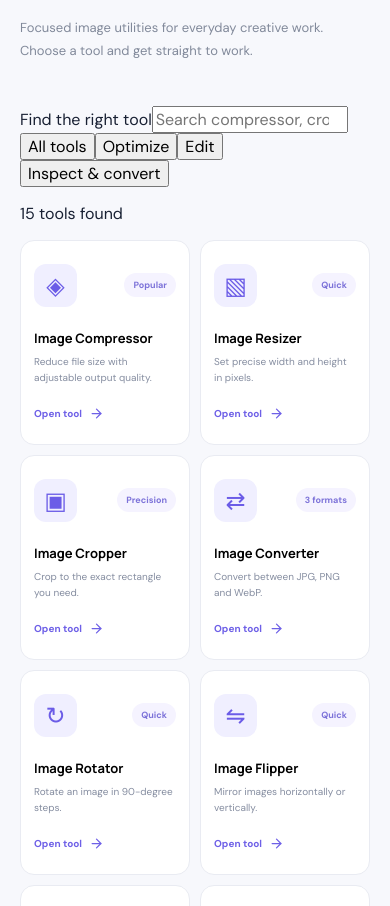
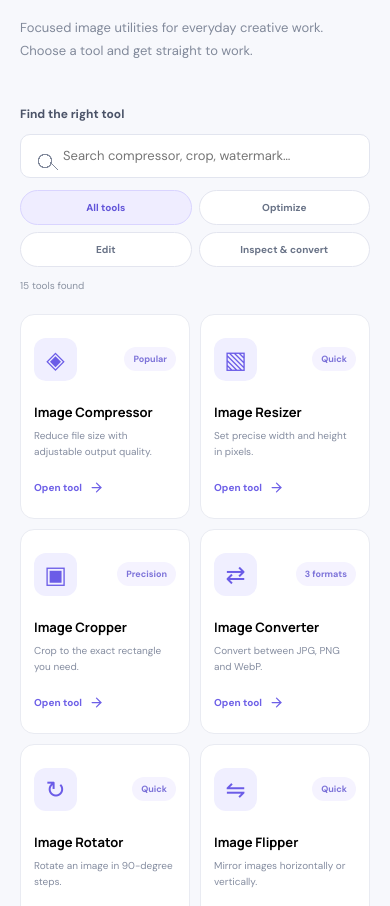
Before and after one commit to Hard-Worker-Dev/PixelTools, a React (Vite) app: page / in a window 390 px wide. Shown: the part 1146-2052 px from the top of the page. Built offline with nearby package versions, Linux system fonts and the light colour scheme.

Commit message:
Polish tool discovery, guided workspace and result panels

```diff
--- a/src/styles.css
+++ b/src/styles.css
@@ -30,3 +30,56 @@
 }
 
 footer .footer-links{display:flex;align-items:center;gap:14px}footer .footer-links a{font-size:10px;color:#737c90;font-weight:600}footer .footer-links a:hover{color:#6657e8}@media(max-width:560px){footer .footer-links{order:4;flex-basis:100%;justify-content:flex-start;flex-wrap:wrap}}
+/* Discoverability, step-by-step workflow and clearer feedback */
+:focus-visible{outline:3px solid #9388ff!important;outline-offset:3px}
+.tool-discovery{display:grid;grid-template-columns:minmax(0,1fr) auto;align-items:end;gap:12px 20px;margin:26px 0 22px}
+.tool-search-label{grid-column:1/-1;font-size:12px;font-weight:700;color:#4b5368}
+.tool-search{width:100%;min-height:46px;border:1px solid #e2e5ef;border-radius:10px;background:#fff;padding:0 15px 0 42px;color:#273149;font-size:13px;background-image:radial-gradient(circle at 19px 20px,transparent 6px,#81899b 6px,#81899b 7px,transparent 7.5px),linear-gradient(45deg,transparent 46%,#81899b 46%,#81899b 55%,transparent 56%);background-size:28px 28px,8px 8px;background-position:5px 6px,29px 27px;background-repeat:no-repeat}
+.tool-search:focus{outline:3px solid #9388ff30;border-color:#9a91f3}
+.tool-filters{display:flex;flex-wrap:wrap;gap:7px}
+.filter-chip,.size-chip{border:1px solid #e3e5ef;border-radius:24px;padding:8px 12px;background:#fff;color:#697387;font-size:10px;font-weight:700;cursor:pointer;white-space:nowrap}
+.filter-chip.active,.size-chip.selected{background:#efedff;border-color:#d9d4ff;color:#6255d9}
+.filter-chip:hover,.size-chip:hover{border-color:#bdb6ff;color:#6255d9}
+.tool-count{grid-column:1/-1;margin:0;color:#8b93a2;font-size:10px}
+.empty-tools{padding:32px;border:1px dashed #dedfee;border-radius:12px;text-align:center;color:#7e8798;font-size:13px}
+.workflow-steps{display:flex;align-items:center;gap:10px;padding:12px 14px;margin:-6px 0 18px;background:#f8f8fc;border:1px solid #eff0f5;border-radius:10px}
+.workflow-steps span{display:flex;align-items:center;gap:7px;color:#9aa1af;font-size:10px;font-weight:650}
+.workflow-steps span b{width:22px;height:22px;border-radius:50%;background:#e9ebf2;color:#747e91;display:grid;place-items:center;font-size:10px}
+.workflow-steps span.current{color:#6457dc}
+.workflow-steps span.current b{background:#eae7ff;color:#6355dd}
+.workflow-steps span.done b{background:#e1f5ee;color:#289977}
+.modal-subtitle{font-size:11px;color:#828b9c;margin:6px 0 0;max-width:400px;line-height:1.5}
+.tool-modal{max-height:calc(100vh - 40px);overflow:auto}
+.settings-panel{min-width:0}
+.settings-panel label{line-height:1.5}
+.ratio-lock{margin:4px 0 9px}
+.quick-sizes,.crop-ratios{display:flex;align-items:center;flex-wrap:wrap;gap:7px;margin:2px 0 8px}
+.quick-sizes>span{font-size:10px;color:#8790a0;margin-right:2px}
+.size-chip{padding:7px 10px;font-size:9px}
+.result-preview{display:block;width:100%;max-height:180px;object-fit:contain;background:#fff;border:1px solid #e5e8f0;border-radius:9px;margin:12px 0}
+.result-sizes{display:flex;align-items:center;gap:8px;flex-wrap:wrap}
+.result-sizes span{display:flex;align-items:center;gap:5px}
+.result-savings{font-size:10px!important;font-weight:750;color:#308e73!important;margin:0 0 10px!important}
+.metadata-privacy{margin:0;padding:12px;background:#fff8e8;color:#806331;font-size:10px;line-height:1.65}
+.preview-caption{word-break:break-word}
+.change-file{min-height:34px}
+.dropzone{outline-offset:4px}
+.tool-card:focus-visible{border-color:#9288f0}
+@media(max-width:850px){
+  .tool-discovery{grid-template-columns:1fr;align-items:start}
+  .tool-filters{grid-row:3}
+  .tool-count{grid-row:4}
+}
+@media(max-width:560px){
+  .workflow-steps{gap:5px;padding:10px 8px;justify-content:space-between}
+  .workflow-steps span{font-size:9px;gap:4px}
+  .workflow-steps span b{width:19px;height:19px}
+  .tool-filters{display:grid;grid-template-columns:repeat(2,minmax(0,1fr))}
+  .filter-chip{padding:10px 8px}
+  .tool-search{min-height:44px}
+  .tool-modal{max-height:calc(100vh - 16px);padding:16px}
+  .modal-head h2{font-size:22px}
+  .result-preview{max-height:145px}
+  .crop-ratios{gap:5px}
+  .size-chip{padding:7px 9px}
+}
```
